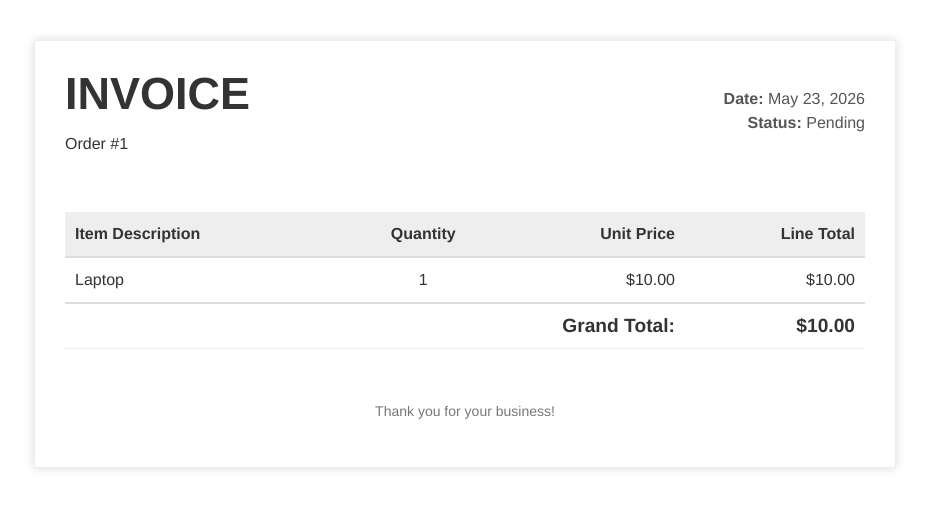
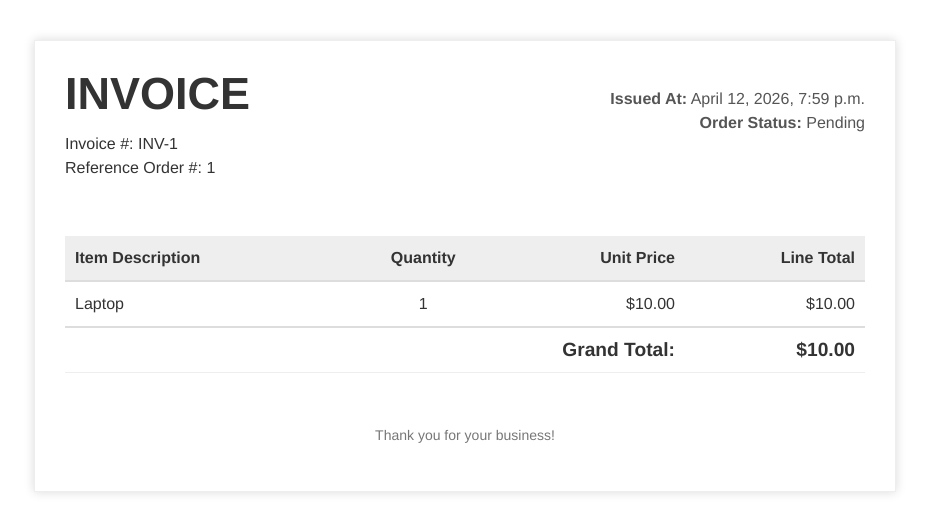
Before and after one commit to sufian-sani/a-django, a Django app: page /pos/orders/1/invoice/ in a window 1280 px wide. Shown: the top 532 px of the page, without its empty margins (175-1104 px from the left). Run offline with Django 5.2, Linux system fonts and the light colour scheme; data comes from the database, SQL or seed files in the repository; both versions use the stored data as it was after the commit; parts of the project's set-up code (start-up, migrations or seed data) failed here and were passed over.

Commit message:
feat: implement Invoice model and integrate automatic invoice generation for completed orders

```diff
--- a/pos/models/__init__.py
+++ b/pos/models/__init__.py
@@ -3,5 +3,6 @@ from django.db import models
 from .product import Product
 from .order import Order
 from .order_item import OrderItem
+from .invoice import Invoice
 
-__all__ = ['Product', 'Order', 'OrderItem']
+__all__ = ['Product', 'Order', 'OrderItem', 'Invoice']
--- /dev/null
+++ b/pos/models/invoice.py
@@ -0,0 +1,10 @@
+from django.db import models
+from .order import Order
+
+class Invoice(models.Model):
+    order = models.OneToOneField(Order, related_name='invoice', on_delete=models.CASCADE)
+    invoice_number = models.CharField(max_length=50, unique=True)
+    issued_at = models.DateTimeField(auto_now_add=True)
+
+    def __str__(self):
+        return self.invoice_number
--- a/pos/templates/pos/invoice.html
+++ b/pos/templates/pos/invoice.html
@@ -3,7 +3,7 @@
 <head>
     <meta charset="UTF-8">
     <meta name="viewport" content="width=device-width, initial-scale=1.0">
-    <title>Invoice #{{ order.id }}</title>
+    <title>Invoice {{ invoice.invoice_number }}</title>
     <style>
         body {
             font-family: 'Helvetica Neue', Helvetica, Arial, sans-serif;
@@ -101,11 +101,12 @@
         <div class="header">
             <div>
                 <h1 class="header-title">INVOICE</h1>
-                <p>Order #{{ order.id }}</p>
+                <p>Invoice #: {{ invoice.invoice_number }}<br>
+                Reference Order #: {{ order.id }}</p>
             </div>
             <div class="header-details">
-                <p><strong>Date:</strong> {{ order.created_at|date:"F j, Y" }}<br>
-                <strong>Status:</strong> {{ order.status }}</p>
+                <p><strong>Issued At:</strong> {{ invoice.issued_at|date:"F j, Y, g:i a" }}<br>
+                <strong>Order Status:</strong> {{ order.status }}</p>
             </div>
         </div>
 
--- a/pos/views/order_views.py
+++ b/pos/views/order_views.py
@@ -4,7 +4,8 @@ from django.http import JsonResponse
 from django.views.decorators.csrf import ensure_csrf_cookie
 from django.db import transaction
 from django.db.models import Sum, F
-from pos.models import Product, Order, OrderItem
+from django.db.models import Sum, F
+from pos.models import Product, Order, OrderItem, Invoice
 
 def order_list(request):
     # Fetch orders and calculate their total price by summing item quantities * prices
@@ -40,12 +41,25 @@ def mark_order_completed(request, order_id):
         order = get_object_or_404(Order, id=order_id)
         order.status = 'Completed'
         order.save()
+
+        # Create Invoice
+        invoice, created = Invoice.objects.get_or_create(
+            order=order,
+            defaults={'invoice_number': f'INV-{order.id}'}
+        )
+
         return JsonResponse({"message": "Order marked as completed", "status": order.status})
     return JsonResponse({"error": "Method not allowed"}, status=405)
 
 def order_invoice(request, order_id):
     order = get_object_or_404(Order, id=order_id)
     items = order.items.select_related('product').all()
+
+    # Ensure invoice exists (for any old completed orders)
+    invoice, created = Invoice.objects.get_or_create(
+        order=order,
+        defaults={'invoice_number': f'INV-{order.id}'}
+    )
 
     order_total = 0
     for item in items:
@@ -54,6 +68,7 @@ def order_invoice(request, order_id):
 
     context = {
         'order': order,
+        'invoice': invoice,
         'items': items,
         'order_total': order_total
     }
```
Also changed, not shown: pos/admin.py (+6 -1 lines), db.sqlite3.
